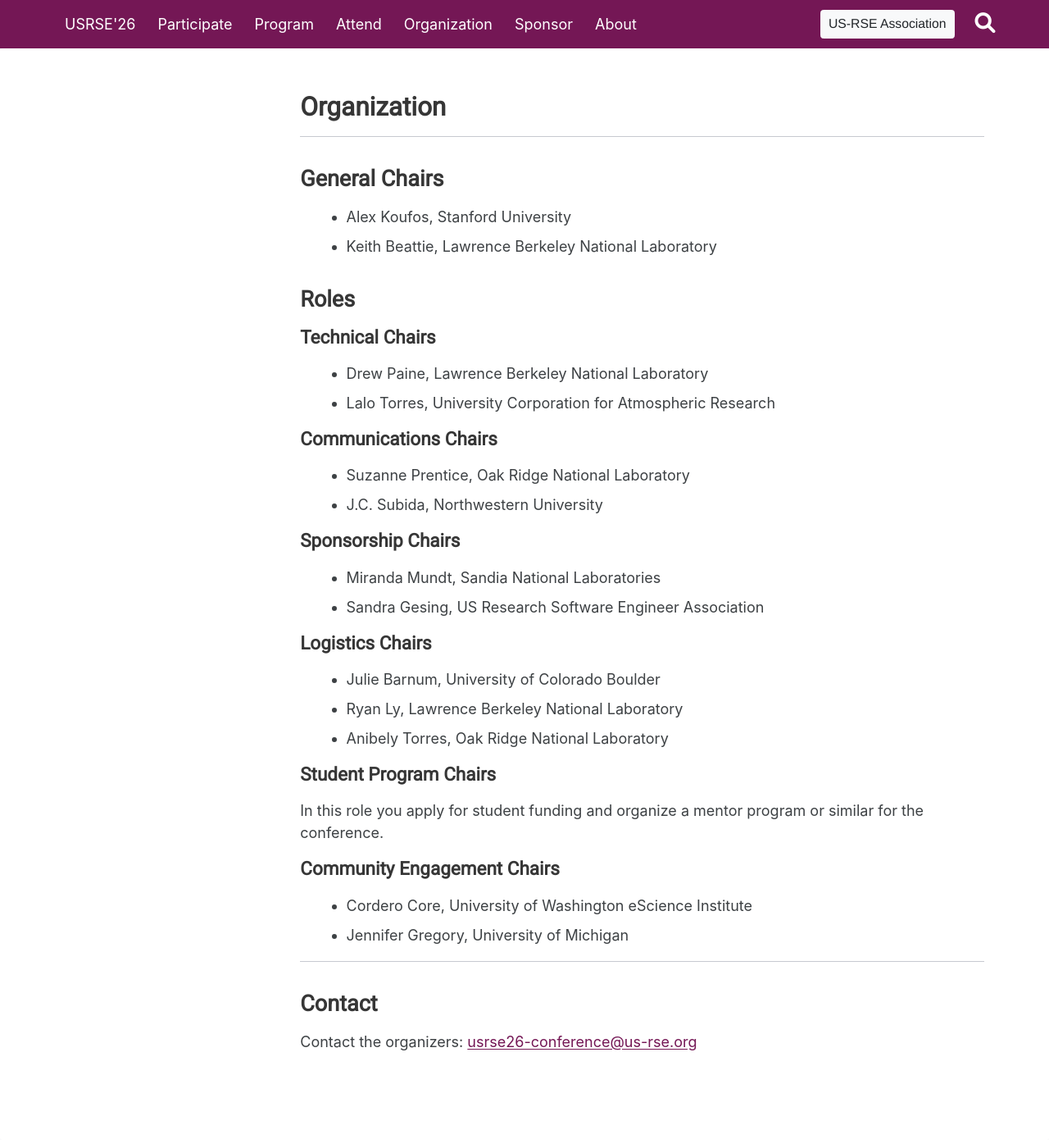
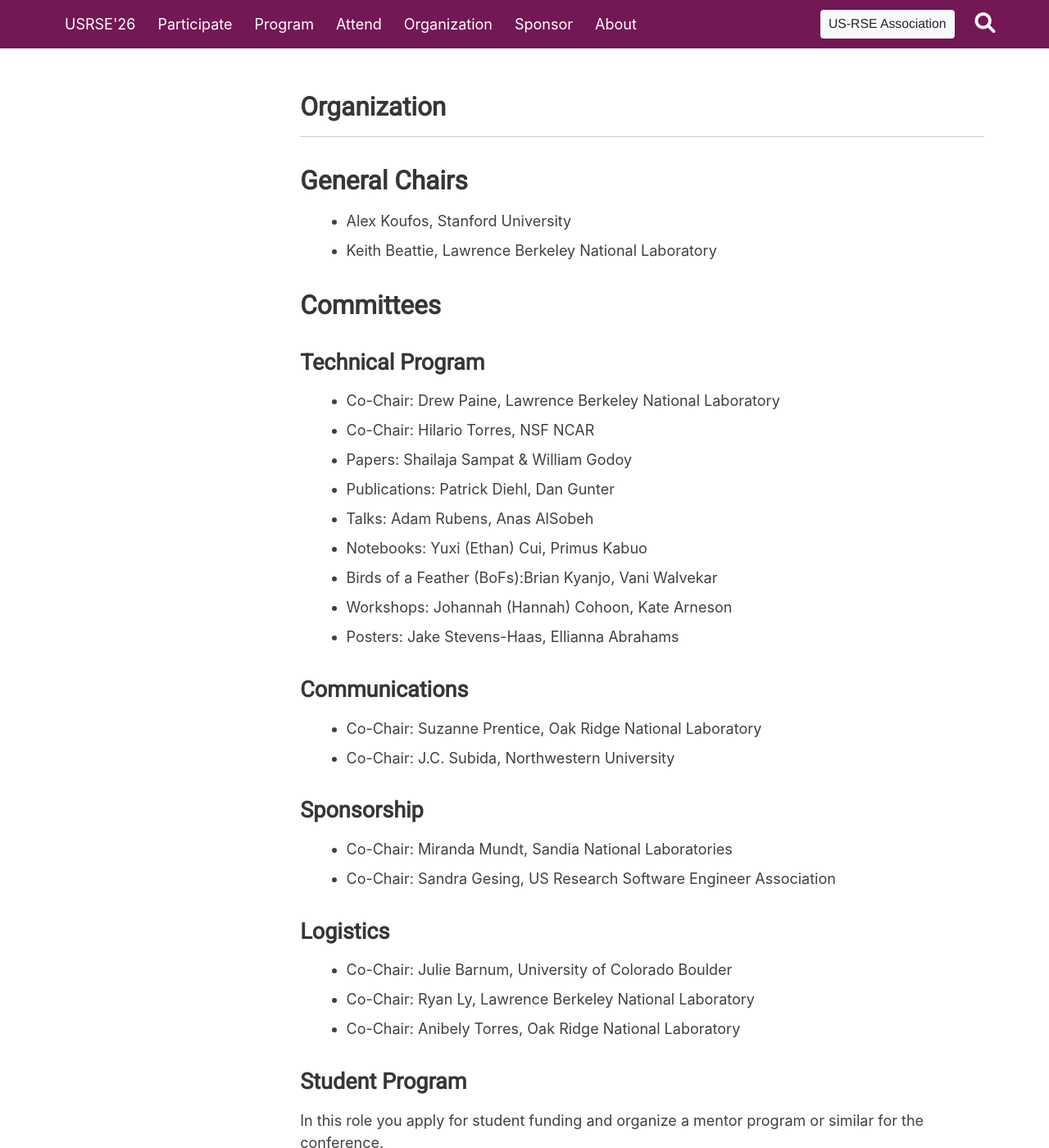
Before and after one commit to USRSE/usrse26, a Jekyll site: the page built from pages/organization/organization.md, in a window 1280 px wide and 1400 px high. Shown: the whole window at 82% size. Built offline with Jekyll 4.4.1, drawn with Linux system fonts in a browser that asks for light colours; a style sheet for code colours, icons or effects is not loaded; some of the changed text lies outside the part shown.

Commit message:
feat: add technical committee members

```diff
--- a/pages/organization/organization.md
+++ b/pages/organization/organization.md
@@ -7,45 +7,52 @@
 set_last_modified: true
 ---
 
-### General Chairs
+## General Chairs
 
 - Alex Koufos, Stanford University
 - Keith Beattie, Lawrence Berkeley National Laboratory
 
-### Roles
+## Committees
 
-#### Technical Chairs
+### Technical Program
 
-- Drew Paine, Lawrence Berkeley National Laboratory
-- Lalo Torres, University Corporation for Atmospheric Research
+- Co-Chair: Drew Paine, Lawrence Berkeley National Laboratory
+- Co-Chair: Hilario Torres, NSF NCAR
+- Papers: Shailaja Sampat & William Godoy
+- Publications: Patrick Diehl, Dan Gunter
+- Talks: Adam Rubens, Anas AlSobeh
+- Notebooks: Yuxi (Ethan) Cui, Primus Kabuo
+- Birds of a Feather (BoFs):Brian Kyanjo, Vani Walvekar
+- Workshops: Johannah (Hannah) Cohoon, Kate Arneson
+- Posters: Jake Stevens-Haas, Ellianna Abrahams
 
-#### Communications Chairs
+### Communications
 
-- Suzanne Prentice, Oak Ridge National Laboratory
-- J.C. Subida, Northwestern University
+- Co-Chair: Suzanne Prentice, Oak Ridge National Laboratory
+- Co-Chair: J.C. Subida, Northwestern University
 
-#### Sponsorship Chairs
+### Sponsorship
 
-- Miranda Mundt, Sandia National Laboratories
-- Sandra Gesing, US Research Software Engineer Association
+- Co-Chair: Miranda Mundt, Sandia National Laboratories
+- Co-Chair: Sandra Gesing, US Research Software Engineer Association
 
-#### Logistics Chairs
+### Logistics
 
-- Julie Barnum, University of Colorado Boulder
-- Ryan Ly, Lawrence Berkeley National Laboratory
-- Anibely Torres, Oak Ridge National Laboratory
+- Co-Chair: Julie Barnum, University of Colorado Boulder
+- Co-Chair: Ryan Ly, Lawrence Berkeley National Laboratory
+- Co-Chair: Anibely Torres, Oak Ridge National Laboratory
 
-#### Student Program Chairs
+### Student Program
 
 In this role you apply for student funding and organize a mentor program or similar for the conference.
 
-#### Community Engagement Chairs
+### Community Engagement
 
-- Cordero Core, University of Washington eScience Institute
-- Jennifer Gregory, University of Michigan
+- Co-Chair: Cordero Core, University of Washington eScience Institute
+- Co-Chair: Jennifer Gregory, University of Michigan
 
 ----------------
 
-### Contact
+## Contact
 
 Contact the organizers: [{{ site.conf_exec_email }}](mailto:{{ site.conf_exec_email }})
```
